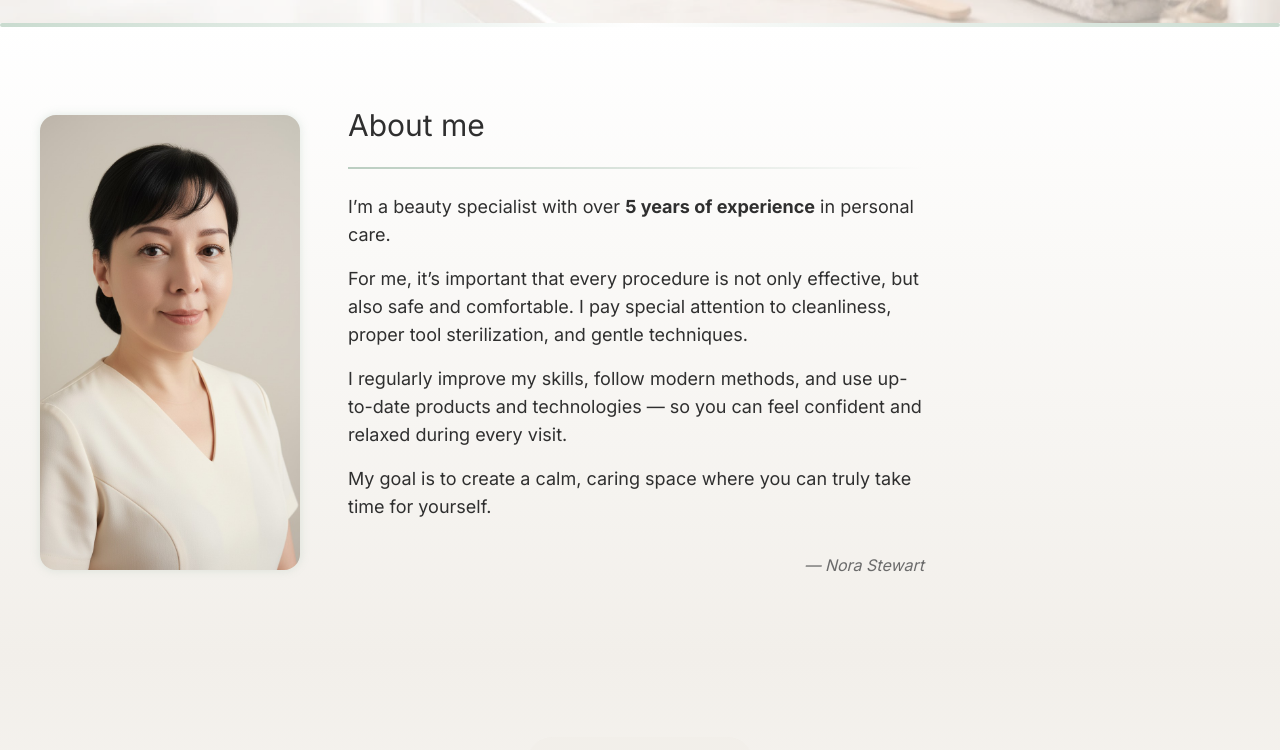
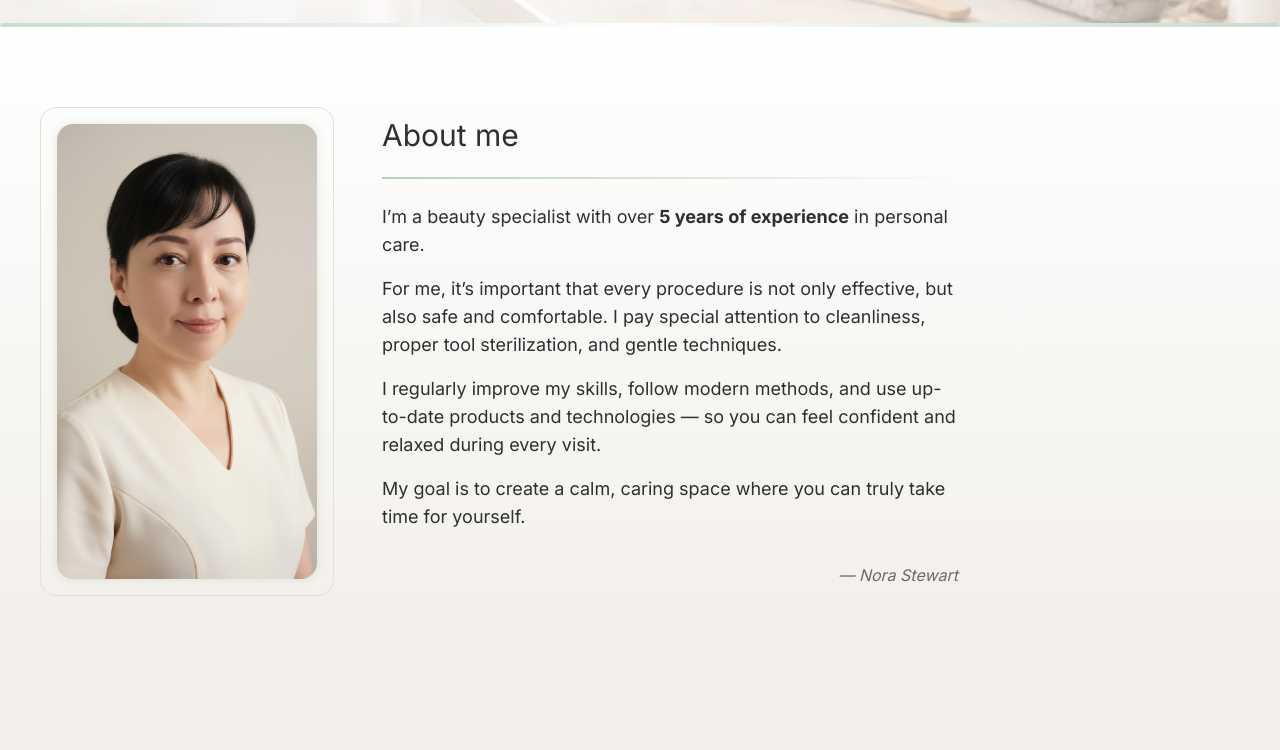
Before and after one commit to netkatya/the-nail-touch, a Next.js app: page / in a window 1280 px wide. Shown: the part 717-1467 px from the top of the page. Built offline with nearby package versions, Linux system fonts and the light colour scheme.

Commit message:
styles fixed

```diff
--- a/components/About/About.tsx
+++ b/components/About/About.tsx
@@ -9,18 +9,16 @@ export default function About() {
       <div className="w-full h-1 mb-20 bg-linear-to-r from-(--color-accent-soft) via-[var(--color-accent)/40] to-(--color-accent-soft) rounded-full"></div>
       <div className="container mx-auto flex flex-col md:flex-row gap-12 items-center px-4">
         {/* Фото */}
-        <div className="relative">
+        <div className="relative border border-[#E3E0DB] rounded-2xl">
           <Image
             src="/img/about.png"
             alt="My photo"
             width={260}
             height={420}
-            className="flex bg-(--color-bg-hero)
+            className="m-4 flex
     rounded-2xl
     shadow-[0_0_10px_rgba(143,175,155,0.25)]
-    hover:shadow-[0_0_20px_rgba(143,175,155,0.5)]
-    transition
-    hover:-translate-y-1"
+    transition "
           />
         </div>
 
```
